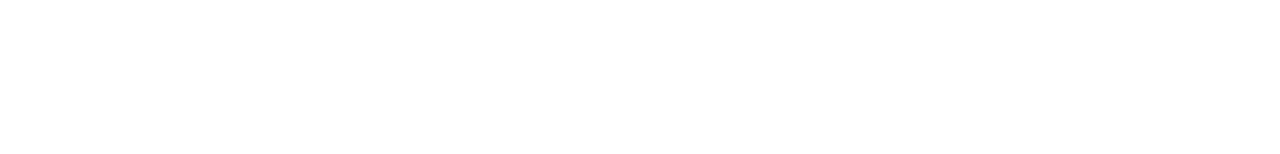
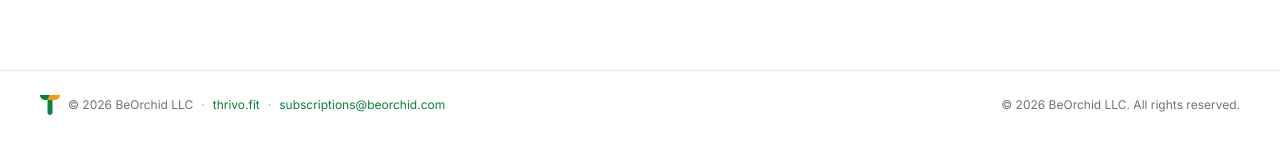
Before and after one commit to BeOrchid-LLC/thrivo-public, a Next.js app: page /contact in a window 1280 px wide. Shown: the part 634-788 px from the top of the page. Built offline with nearby package versions, Linux system fonts and the light colour scheme; no server answers.

Commit message:
fix(legal): restore the footer on the Contact page
LegalFooter moved into LegalDocLayout (previous commit) dropped it
from Contact, which uses SectionContainer directly rather than
LegalDocLayout. Render it there too.

```diff
--- a/app/(legal)/contact/page.tsx
+++ b/app/(legal)/contact/page.tsx
@@ -2,6 +2,7 @@
 import { Mail, ShieldCheck, Share2 } from 'lucide-react';
 import { SectionContainer } from '@/components/general/SectionContainer';
 import { SectionHeader } from '@/components/general/SectionHeader';
+import { LegalFooter } from '@/components/layout/LegalFooter';
 import { SOCIAL_LINKS } from '@/lib/constants/texts';
 
 export const metadata: Metadata = {
@@ -17,6 +18,7 @@
  */
 export default function ContactPage() {
   return (
+    <>
       <SectionContainer customContainer>
         <SectionHeader
           eyebrow="Contact"
@@ -77,5 +79,7 @@
           </div>
         </div>
       </SectionContainer>
+      <LegalFooter />
+    </>
   );
 }
```
Lines whose indentation alone changed are shown as unchanged.
